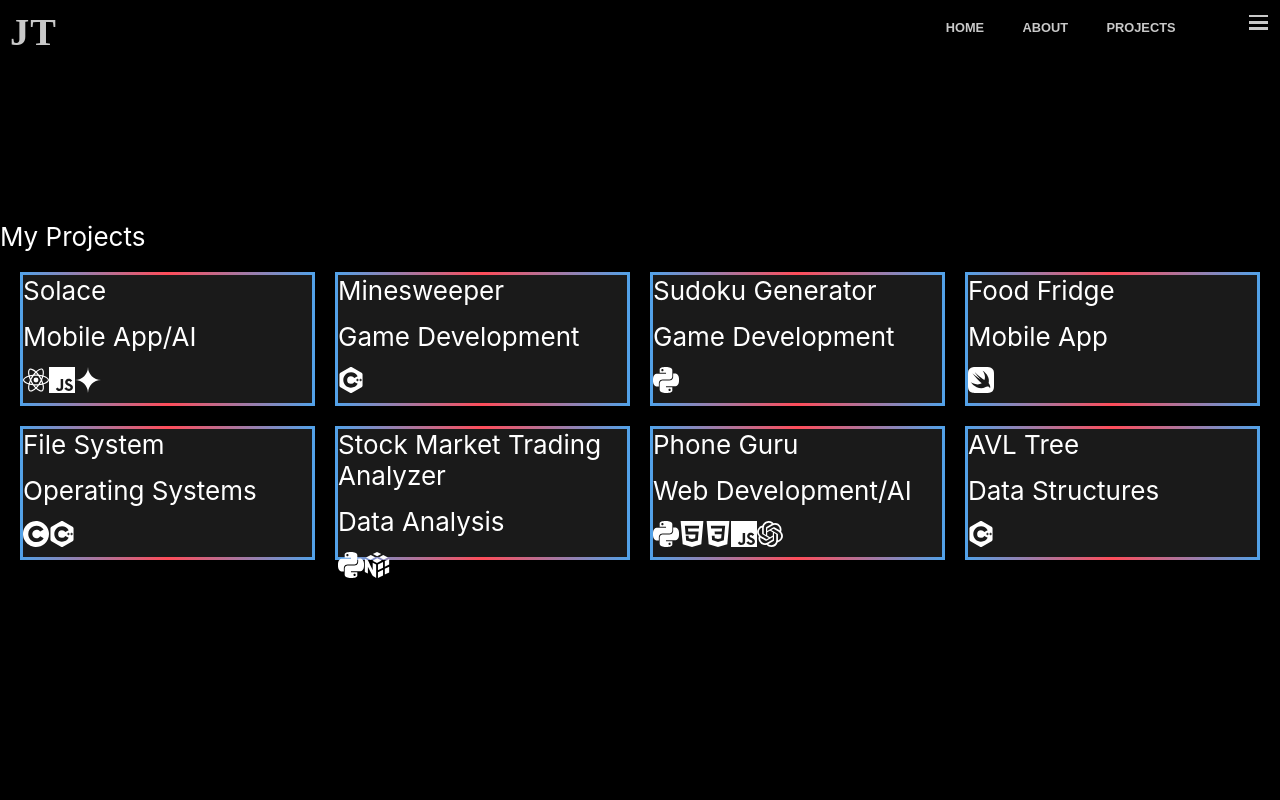
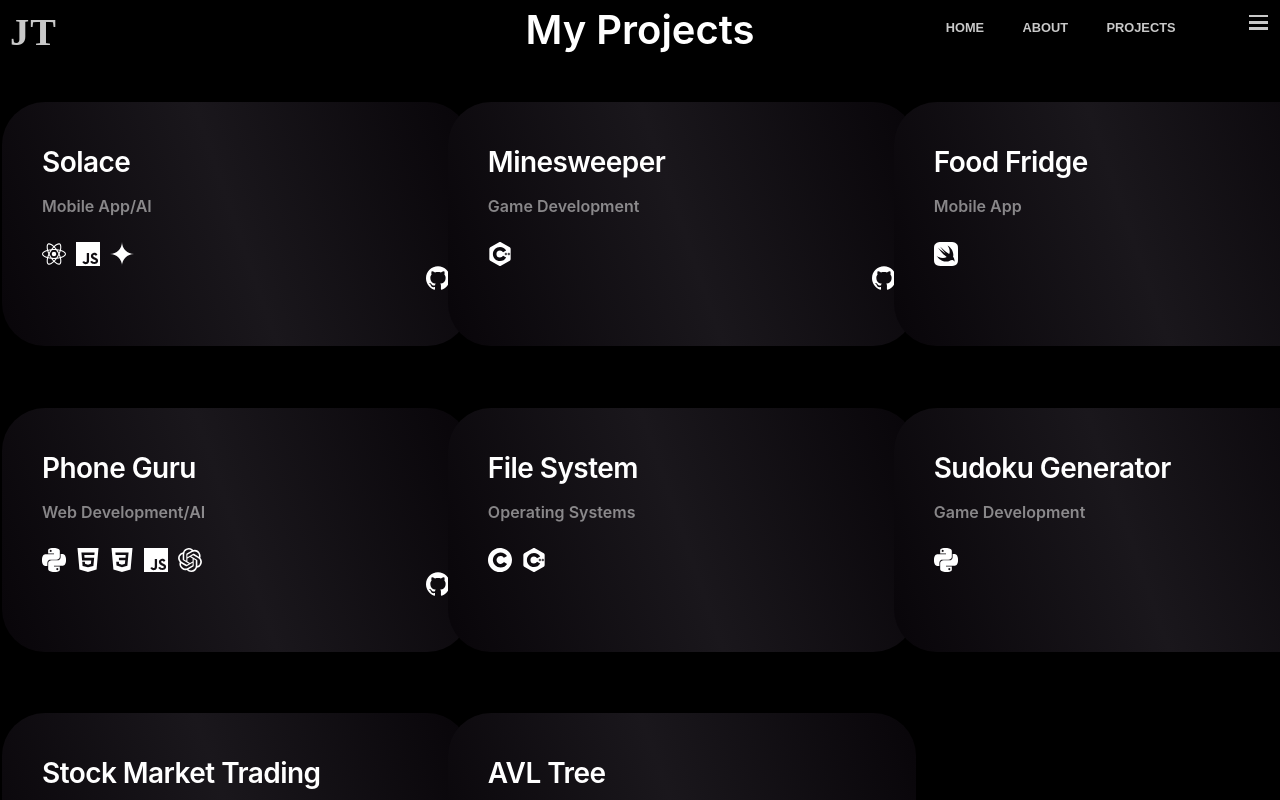
Before and after one commit to jtaylor205/Portfolio-Website, a React (Create React App) app: page /Projects in a window 1280 px wide. Shown: the top 800 px of the page. Built offline with nearby package versions, Linux system fonts and the light colour scheme; a web font is replaced by a local one.

Commit message:
Adjusted card layout for projects

```diff
--- a/src/components/Projects/Projects.jsx
+++ b/src/components/Projects/Projects.jsx
@@ -1,7 +1,7 @@
 import React, { useState } from 'react';
 import '../../css/Projects.css';
 import Transition from '../transition';
-import { SiCoursera, SiCplusplus, SiCss3, SiGooglegemini, SiHtml5, SiJavascript, SiOpenai, SiPython, SiReact, SiSwift, SiNumpy } from "react-icons/si";
+import { SiCoursera, SiCplusplus, SiCss3, SiGooglegemini, SiHtml5, SiJavascript, SiOpenai, SiPython, SiReact, SiSwift, SiNumpy, SiGithub } from "react-icons/si";
 
 const Projects = () => {
   const [selectedProject, setSelectedProject] = useState(null);
@@ -11,25 +11,29 @@ const Projects = () => {
       title: "Solace",
       type: "Mobile App/AI",
       info: "Yes",
+      link: "https://github.com/jtaylor205/solace",
       languages: <><SiReact /><SiJavascript /><SiGooglegemini/></>,
     },
     {
       title: "Minesweeper",
       type: "Game Development",
       info: "Yes",
+      link: "https://github.com/jtaylor205/minesweeper",
       languages: <SiCplusplus />,
-    },
-    {
-      title: "Sudoku Generator",
-      type: "Game Development",
-      info: "Yes",
-      languages: <SiPython />,
     },
     {
       title: "Food Fridge",
       type: "Mobile App",
       info: "Yes",
+      link: "https://github.com/jtaylor205/food-fridge",
       languages: <SiSwift />,
+    },
+    {
+      title: "Phone Guru",
+      type: "Web Development/AI",
+      info: "Yes",
+      link: "https://github.com/jtaylor205/verizon-hack",
+      languages: <><SiPython /><SiHtml5/><SiCss3/><SiJavascript/><SiOpenai/></>,
     },
     {
       title: "File System",
@@ -38,16 +42,17 @@ const Projects = () => {
       languages: <><SiCoursera/><SiCplusplus /></>,
     },
     {
+      title: "Sudoku Generator",
+      type: "Game Development",
+      info: "Yes",
+      link: "https://github.com/jtaylor205/sudoku",
+      languages: <SiPython />,
+    },
+    {
       title: "Stock Market Trading Analyzer",
       type: "Data Analysis",
       info: "No",
       languages: <><SiPython /><SiNumpy /></>,
-    },
-    {
-      title: "Phone Guru",
-      type: "Web Development/AI",
-      info: "Yes",
-      languages: <><SiPython /><SiHtml5/><SiCss3/><SiJavascript/><SiOpenai/></>,
     },
     {
       title: "AVL Tree",
@@ -56,7 +61,6 @@ const Projects = () => {
       languages: <SiCplusplus />,
     },
   ];
-
 
   const handleCardClick = (project) => {
     setSelectedProject(project);
@@ -79,6 +83,11 @@ const Projects = () => {
             <div className='project-title'>{project.title}</div>
             <div className='project-type'>{project.type}</div>
             <div className='project-languages'>{project.languages}</div>
+            {project.link && (
+              <a href={project.link} target="_blank" rel="noopener noreferrer" className='github-link' onClick={(e) => e.stopPropagation()}>
+                <SiGithub />
+              </a>
+            )}
           </div>
         ))}
       </div>
@@ -90,6 +99,11 @@ const Projects = () => {
             <div className='project-title'>{selectedProject.title}</div>
             <div className='project-type'>{selectedProject.type}</div>
             <div className='project-languages'>{selectedProject.languages}</div>
+            {selectedProject.link && (
+              <a href={selectedProject.link} target="_blank" rel="noopener noreferrer" className='github-link modal-github-link'>
+                <SiGithub />
+              </a>
+            )}
           </div>
         </div>
       )}
--- a/src/css/Projects.css
+++ b/src/css/Projects.css
@@ -1,71 +1,145 @@
+body {
+  background-color: black;
+}
+
+.projects-header {
+  text-align: center;
+  margin-bottom: 40px;
+  font-size: 40px;
+  color: #fff;
+  font-weight: 600;
+  line-height: 60px;
+}
+
 .projects-grid {
   display: grid;
-    grid-template-columns: repeat(4, 1fr); /* Create 4 columns */
-    grid-template-rows: repeat(2, 1fr); /* Create 2 rows */
-    gap: 20px;
-    padding: 20px;
+  grid-template-columns: repeat(3, 1fr);
+  grid-template-rows: repeat(3, 1fr);
+  gap: 4.5vw;
+
 }
 
+@media screen and (max-width: 991px) {
+  .projects-grid {
+    grid-template-columns: 1fr;
+  }
+}
+
+.github-link {
+  position: absolute;
+  right: 20px;
+  color: #fff;
+  font-size: 24px;
+  transition: color 0.3s ease;
+}
+
+.github-link:hover {
+  color: #6e5494;
+}
 
 .project-box {
-    height: 10vw;
-    background-color: #969090;
-    transition: transform 0.3s ease, box-shadow 0.3s ease;
-    box-shadow: 0 4px 6px rgba(0, 0, 0, 0.1);
-    background-image: linear-gradient(#1a1a1a, #1a1a1a), linear-gradient(270deg, #51a2e9, #ff4d5a, #51a2e9);
-    background-origin: border-box;
-    border: double 3px transparent;
-    background-clip: content-box, border-box;
-    display: flex;
-    flex-direction: column;
-    justify-content: space-between;
-    z-index: 1; /* Ensure project boxes are beneath the modal */
+  max-width: 550px;
+  border: 0;
+  width: 100%;
+  margin-inline: auto;
+  position: relative;
+  border: 2px solid transparent;
+  background: linear-gradient(71deg, #080509, #1a171c, #080509);
+  background-clip: padding-box;
+  border-radius: 45px;
+  padding: 40px;
+  cursor: pointer;
 }
 
-  .project-box:hover {
-    transform: scale(1.05);
-    box-shadow: 0 6px 12px rgba(0, 0, 0, 0.2);
+.project-title {
+  font-weight: 600;
+  color: white;
+  letter-spacing: -0.02em;
+  line-height: 40px;
+  font-style: normal;
+  font-size: 28px;
+  padding-bottom: 8px;
 }
 
+.project-type {
+  font-weight: 600;
+  line-height: 32px;
+  color: hsla(0, 0%, 100%, 0.5);
+  font-size: 16px;
+  margin-bottom: 20px;
+}
+
+.project-languages {
+  display: flex;
+  gap: 10px;
+  font-size: 24px;
+  color: white;
+}
+
+.bg-green-box::after,
+.bg-white-box::after,
+.bg-yellow-box::after,
+.bg-blue-box::after {
+  position: absolute;
+  top: -1px;
+  bottom: -1px;
+  left: -1px;
+  right: -1px;
+  content: "";
+  z-index: -1;
+  border-radius: 45px;
+}
+
+.bg-green-box::after {
+  background: linear-gradient(71deg, #0d1212, #3da077, #0d1212);
+}
+
+.bg-white-box::after {
+  background: linear-gradient(71deg, #121013, #b0afb0, #121013);
+}
+
+.bg-yellow-box::after {
+  background: linear-gradient(71deg, #110e0e, #afa220, #110e0e);
+}
+
+.bg-blue-box::after {
+  background: linear-gradient(71deg, #0c0a0e, #5f6fad, #0c0a0e);
+}
+
+/* Modal Styles */
 .modal-overlay {
   position: fixed;
   top: 0;
   left: 0;
   width: 100%;
   height: 100%;
-    background: rgba(0, 0, 0, 0.5);
+  background-color: rgba(0, 0, 0, 0.8);
   display: flex;
+  justify-content: center;
   align-items: center;
-    justify-content: center;
-    z-index: 1000; /* Ensure the overlay is on top of other elements */
+  z-index: 999;
 }
 
-
 .modal-content {
-    background-color: #fff;
-    padding: 20px;
-    border-radius: 10px;
-    box-shadow: 0 6px 12px rgba(0, 0, 0, 0.2);
+  background-color: #080509;
+  padding: 40px;
+  border-radius: 20px;
+  max-width: 80%;
+  text-align: center;
   position: relative;
-    width: 60%;
-    max-width: 800px;
-    min-width: 300px;
-    height: 60%;
-    max-height: 80%;
-    overflow-y: auto;
-    z-index: 1001; /* Ensure the modal content is on top of the overlay */
 }
 
 .modal-close {
   position: absolute;
-    top: 10px;
-    right: 10px;
+  top: 20px;
+  right: 20px;
   background: none;
   border: none;
-    font-size: 1.5rem;
+  font-size: 24px;
+  color: white;
   cursor: pointer;
 }
 
-  .project-title, .project-type, .project-languages {
-    margin-bottom: 15px;
+.modal-close:hover {
+  color: #ff4d5a;
 }
```
Lines whose indentation alone changed are shown as unchanged.
